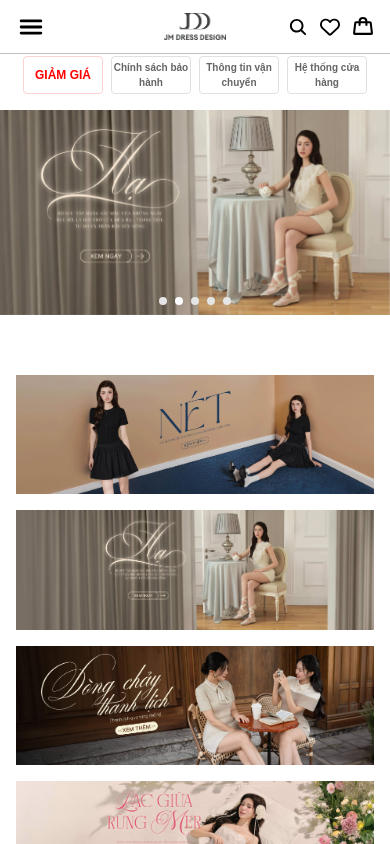
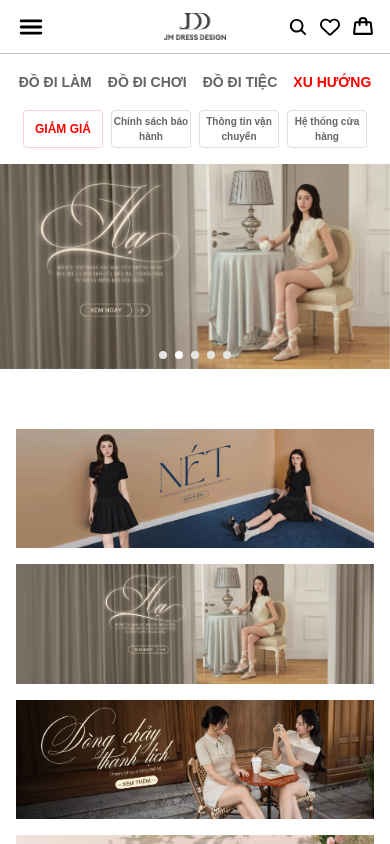
Before and after one commit to payyer/jm-clone, a React (Vite) app: page / in a window 390 px wide. Shown: the top 844 px of the page. Built offline with nearby package versions, Linux system fonts and the light colour scheme; a web font is replaced by a local one.

Commit message:
style/ AppBar

```diff
--- a/src/components/AppBar/partials/SubAppBar.jsx
+++ b/src/components/AppBar/partials/SubAppBar.jsx
@@ -60,7 +60,7 @@ const category = {
 };
 export default function SubAppBar() {
   return (
-    <div className="sm:pt-[94px] sm:bg-gray">
+    <div className="pt-[54px] sm:pt-[94px] sm:bg-gray">
       <ul className="flex flex-wrap sm:hidden items-center justify-center gap-x-[16px] py-[16px]">
         {category?.section01?.map((data, index) => (
           <li key={index}>
--- a/src/pages/Home/partials/HotProductList.jsx
+++ b/src/pages/Home/partials/HotProductList.jsx
@@ -26,8 +26,11 @@ export default function HotProductList() {
           768: {
             slidesPerView: 3,
           },
+          375: {
+            slidesPerView: 2,
+          },
           320: {
-            slidesPerView: 2,
+            slidesPerView: 1,
           },
         }}
       >
```
